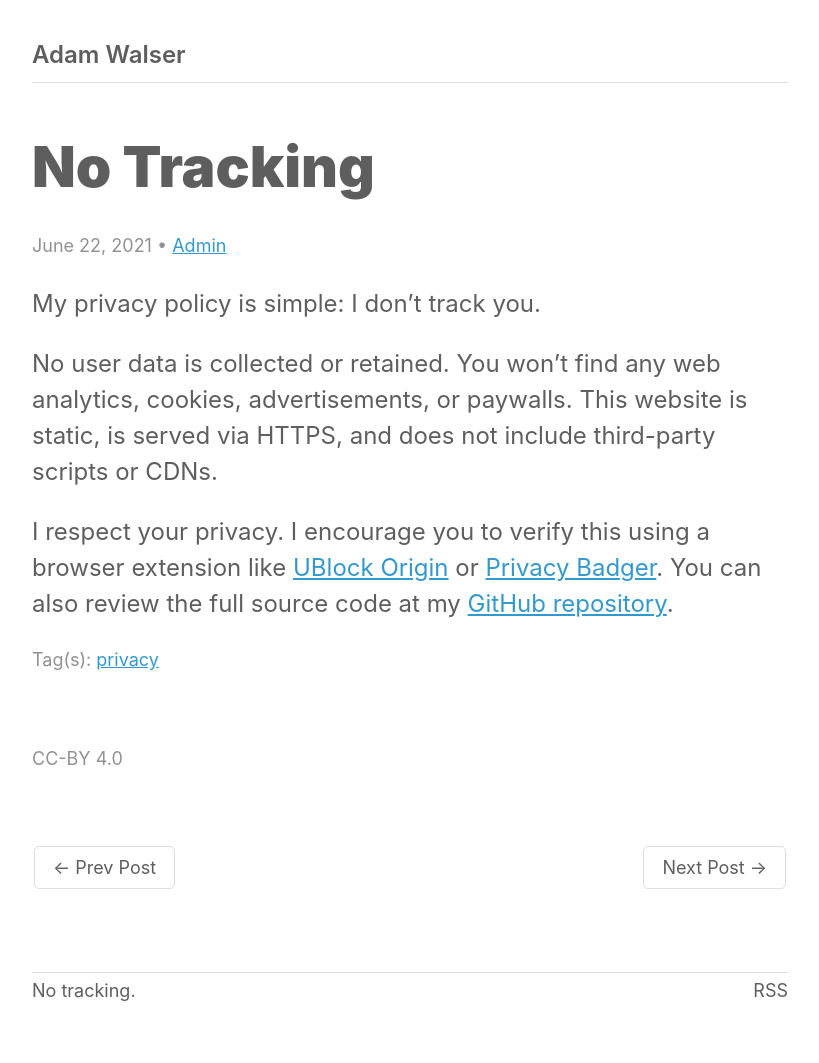
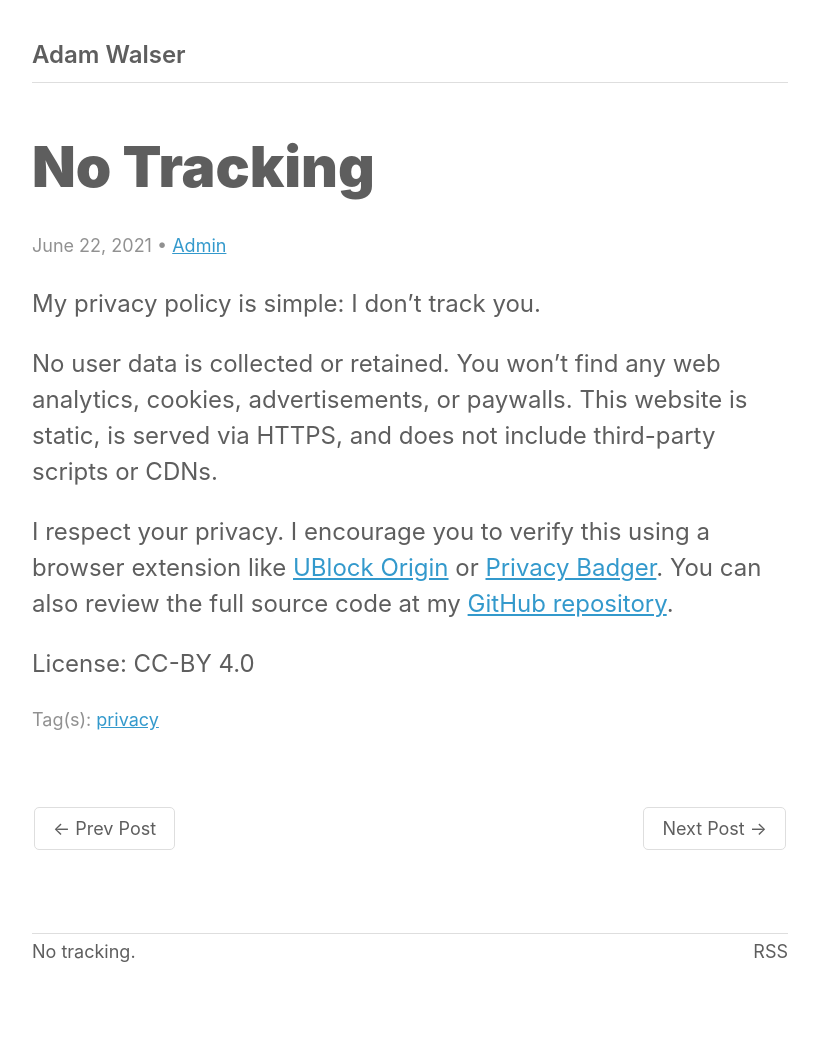
Before and after one commit to ajpwalser/ajpwalser.github.io, a Jekyll site: the page built from _posts/2021-06-22-no-tracking.md, in a window 1280 px wide. Shown: the whole page, without its empty margins (230-1049 px from the left). Built offline with Jekyll 4.4.1, drawn with Linux system fonts in a browser that asks for light colours; some web fonts are replaced; after the commit the page ends 1024 px from its top, so only the background shows below that.

Commit message:
Update post.html

```diff
--- a/_layouts/post.html
+++ b/_layouts/post.html
@@ -8,8 +8,8 @@ layout: default
    <div itemprop="articleBody">
       {{ content }}
    </div>
+   <p class="license">License: CC-BY 4.0</p>
    <p class="meta">{% for tag in page.tags %}Tag(s): <a href="{{ site.url }}/tags/#{{ tag | cgi_escape }}" title="Posts tagged “{{ tag }}”" rel="tag">{{ tag }}</a>{% unless forloop.last %}&nbsp;{% endunless %}{% endfor %}</p>
-   <p class="meta">CC-BY 4.0</p>
       <div class="post-nav">
          {% if page.previous.url %}
          <a href="{{page.previous.url}}" title="Prev Post">&larr; Prev Post </a>
```
